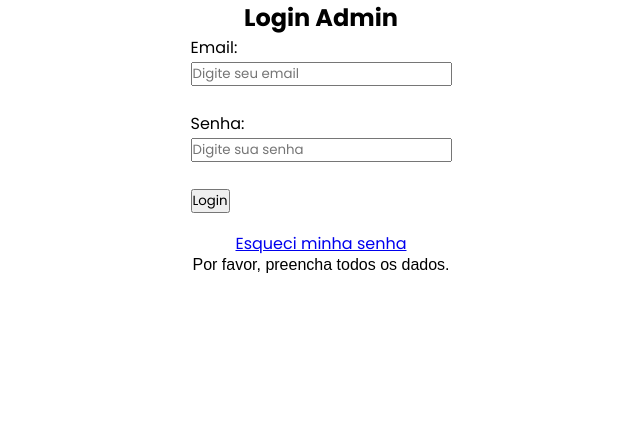
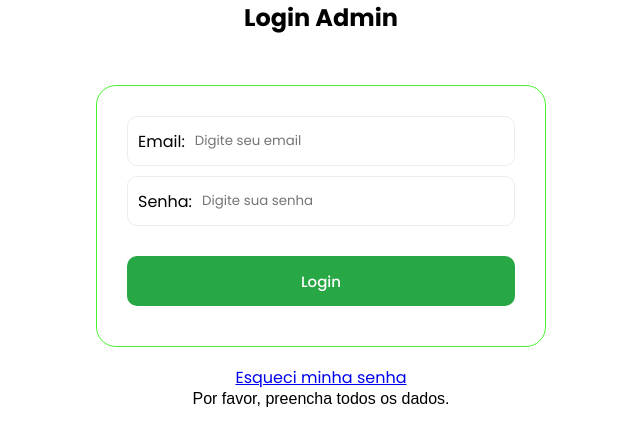
Before and after one commit to pedraov/TrabalhoPHP, a PHP site: page /login.php in a window 1280 px wide. Shown: the top 446 px of the page, without its empty margins (319-959 px from the left). Run offline with PHP 8.4, Linux system fonts and the light colour scheme.

Commit message:
Update style.css - CSS para a página de login

```diff
--- a/style.css
+++ b/style.css
@@ -266,3 +266,78 @@ th {
 }
 
 /* fim do gerenciamento de produtos */
+
+
+/*CSS para a pagina de login*/
+
+.form {
+    display: flex;
+    flex-direction: column;
+    gap: 10px;
+    background-color: #ffffff;
+    padding: 30px;
+    width: 450px;
+    border-radius: 20px;
+    border: 1.5px solid #47f32d;
+    margin-top: 50px;
+    font-family: -apple-system, BlinkMacSystemFont, 'Segoe UI', Roboto, Oxygen, Ubuntu, Cantarell, 'Open Sans', 'Helvetica Neue', sans-serif;
+}
+
+.form button {
+    align-self: flex-end;
+}
+
+.inputForm {
+    border: 1.5px solid #ecedec;
+    border-radius: 10px;
+    height: 50px;
+    display: flex;
+    align-items: center;
+    padding-left: 10px;
+    transition: 0.2s ease-in-out;
+}
+
+.input {
+    margin-left: 10px;
+    border-radius: 10px;
+    border: none;
+    width: 85%;
+    height: 100%;
+}
+
+.input:focus {
+    outline: none;
+}
+
+.inputForm:focus-within {
+    border: 1.5px solid #47f32d;
+}
+
+.flex-row {
+    display: flex;
+    flex-direction: row;
+    align-items: center;
+    gap: 10px;
+    justify-content: space-between;
+}
+
+.button-submit {
+    margin: 20px 0 10px 0;
+    background-color: #28a745;
+    border: none;
+    color: white;
+    font-size: 15px;
+    font-weight: 500;
+    border-radius: 10px;
+    height: 50px;
+    width: 100%;
+    cursor: pointer;
+
+}
+
+.button-submit:hover {
+    background-color: #218838;
+    transform: scale(1.05);
+}
+
+/* Fim do CSS da pag de login*/
```
